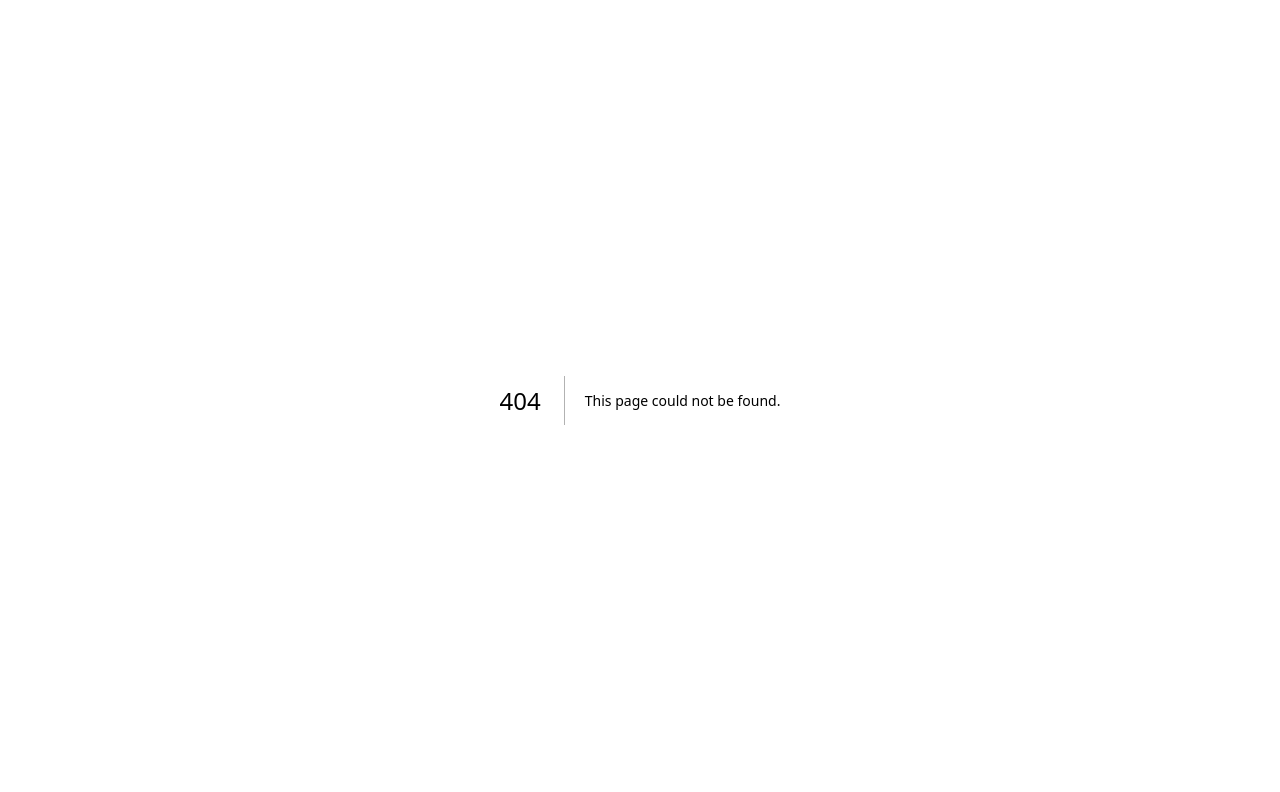
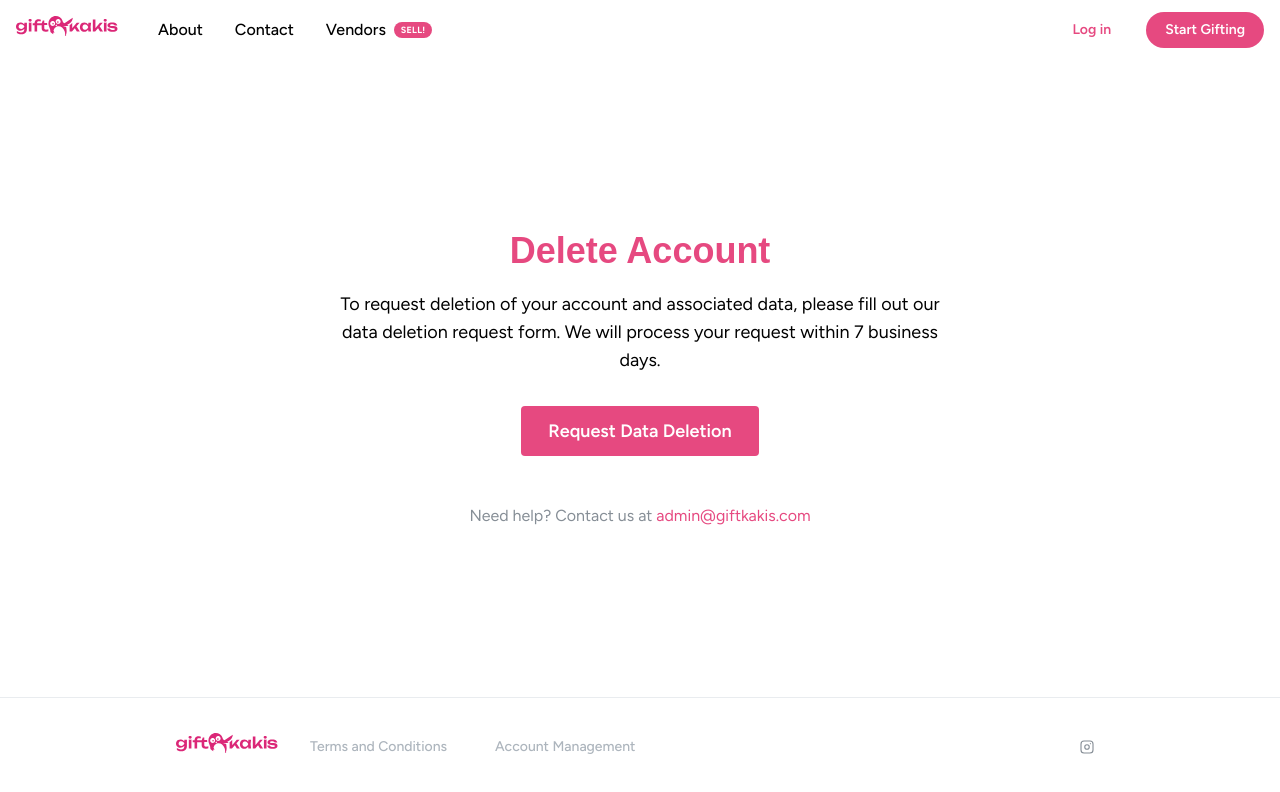
Before and after one commit to movemotiongraphics/giftkaki-website, a Next.js app: page /account in a window 1280 px wide. Before the commit this address had no page. Shown: the top 792 px of the page. Built offline with nearby package versions, Linux system fonts and the light colour scheme; a web font is replaced by a local one.

Commit message:
Data Deletion

```diff
--- a/components/Footer/Footer.tsx
+++ b/components/Footer/Footer.tsx
@@ -19,6 +19,9 @@ export function Footer() {
         <a href="/terms" className={classes.link}>
           Terms and Conditions
         </a>
+        <a href="/account" className={classes.link}>
+          Account Management
+        </a>
         </Group>
 
         <Group gap={0} className={classes.links} justify="flex-end" wrap="nowrap">
--- /dev/null
+++ b/pages/account.tsx
@@ -0,0 +1,52 @@
+import { Navbar } from '../components/Navbar/navbar';
+import { Stack, Container, Title, Button, Group, Text, Anchor } from '@mantine/core';
+import { Footer } from '../components/Footer/Footer';
+import { IconAt } from '@tabler/icons-react';
+
+export default function Account() {
+  return (
+    <>
+      <Navbar></Navbar>
+      <Container maw={1000}>
+        <Stack content="center" align="Center">
+          <Stack>
+            <Group justify='center'>
+              <Title mt={48} c="pink">
+                Delete Account
+              </Title>
+            </Group>
+          </Stack>
+
+          <Stack maw={600} mb={48}>
+            <Text fz="lg" ta="center">
+              To request deletion of your account and associated data, please fill out our data deletion request form. We will process your request within 7 business days.
+            </Text>
+            <Group justify="center" mt="md">
+              <Button
+                component="a"
+                href="https://docs.google.com/forms/d/e/1FAIpQLSdnEpE6emsFz75RAgz--jCwVRB4Wkz76YAyWfkKwun-O6DkGQ/viewform?usp=dialog"
+                target="_blank"
+                size="lg"
+                color="pink"
+              >
+                Request Data Deletion
+              </Button>
+            </Group>
+
+            <Group justify="center" mt="xl">
+              <Group gap={4}>
+                <Text c="dimmed">
+                  Need help? Contact us at{' '}
+                  <Anchor href="mailto:admin@giftkakis.com" c="pink">
+                    admin@giftkakis.com
+                  </Anchor>
+                </Text>
+              </Group>
+            </Group>
+          </Stack>
+        </Stack>
+      </Container>
+      <Footer></Footer>
+    </>
+  );
+}
```
